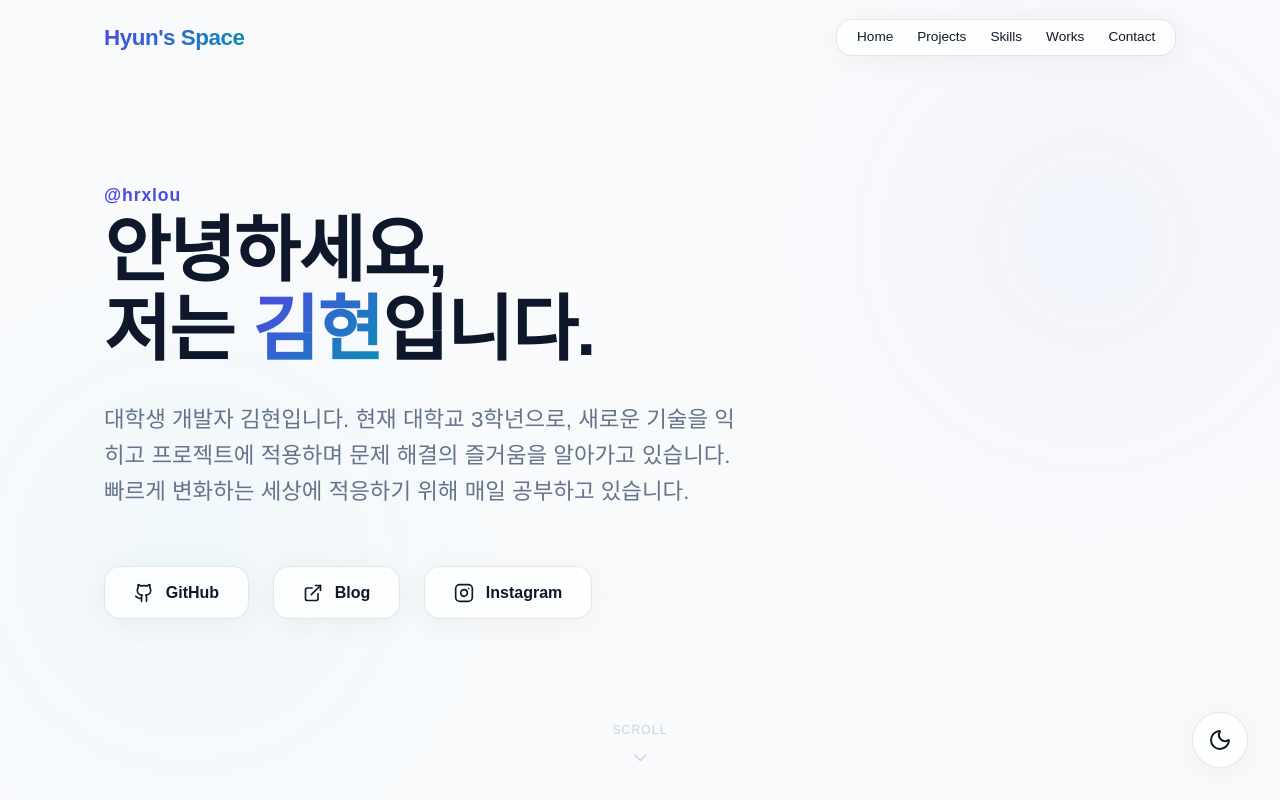
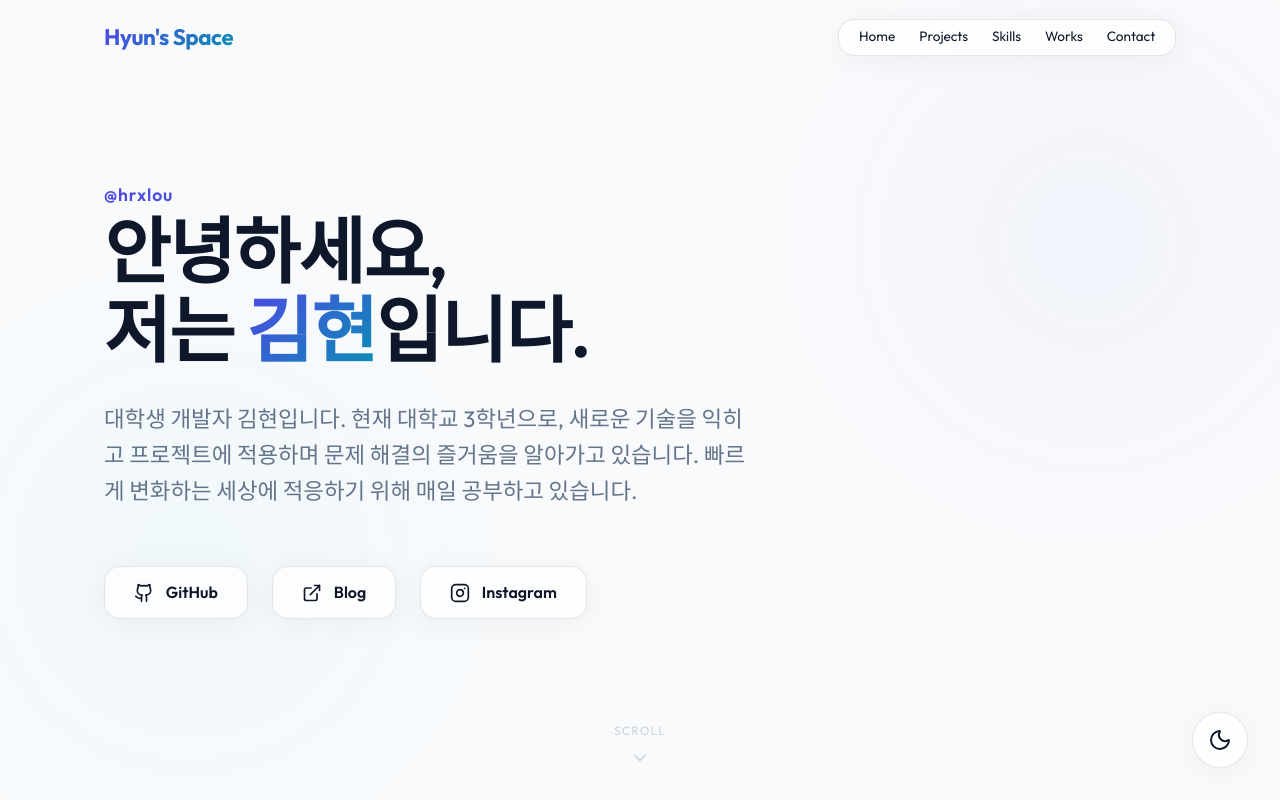
Before and after one commit to hrxlou/PortfolioWeb, a React (Vite) app: page / in a window 1280 px wide. Shown: the top 800 px of the page. Built offline with nearby package versions, Linux system fonts and the light colour scheme.

Commit message:
[Fix] CSS @import 위치 오류 수정

```diff
--- a/src/index.css
+++ b/src/index.css
@@ -1,8 +1,8 @@
+@import url('https://fonts.googleapis.com/css2?family=Outfit:wght@300;400;600;700&display=swap');
+
 html {
   scroll-behavior: smooth;
 }
-
-@import url('https://fonts.googleapis.com/css2?family=Outfit:wght@300;400;600;700&display=swap');
 
 :root {
   /* Dark Mode (Default) - High Contrast & Better Visibility */
```
